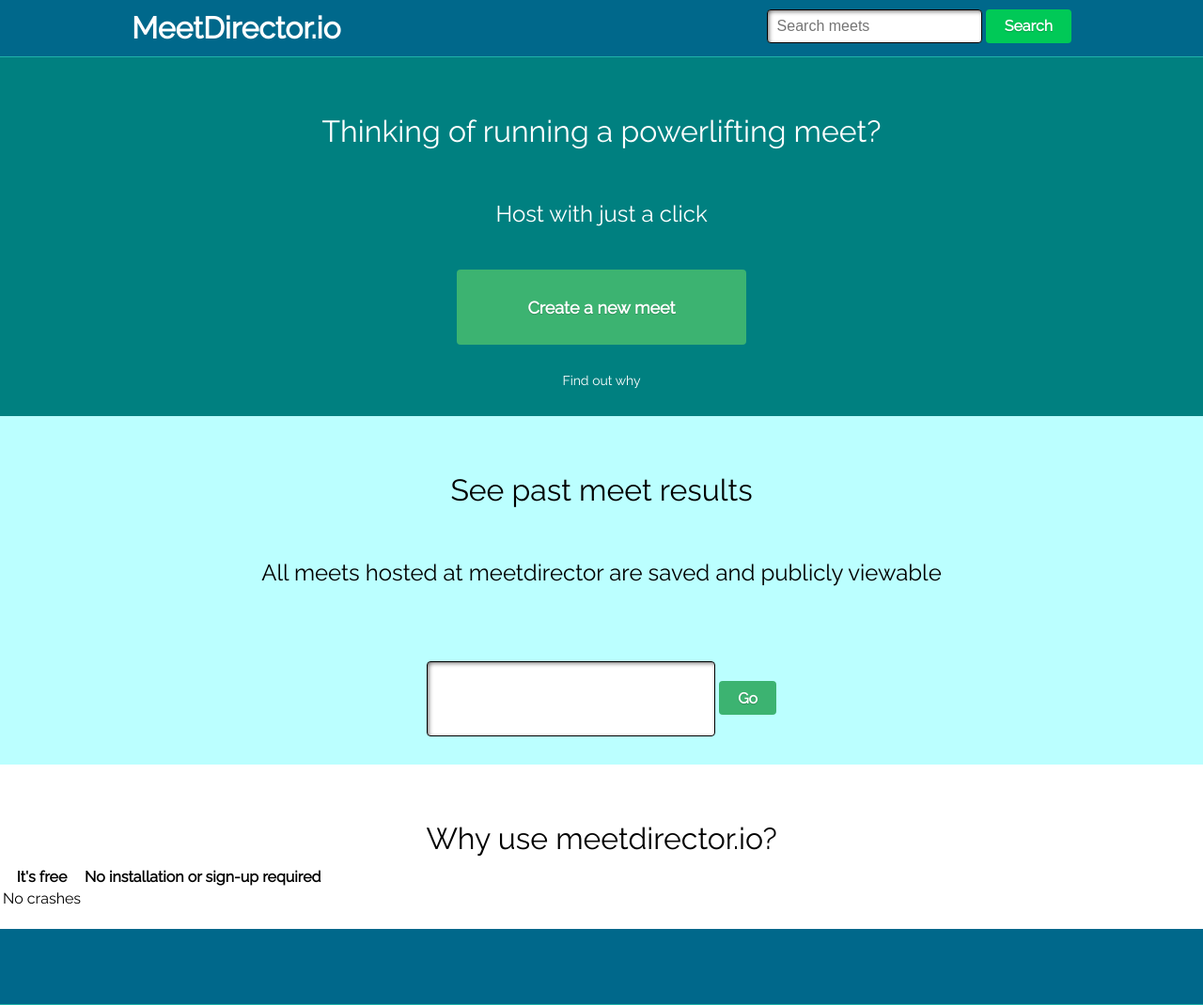
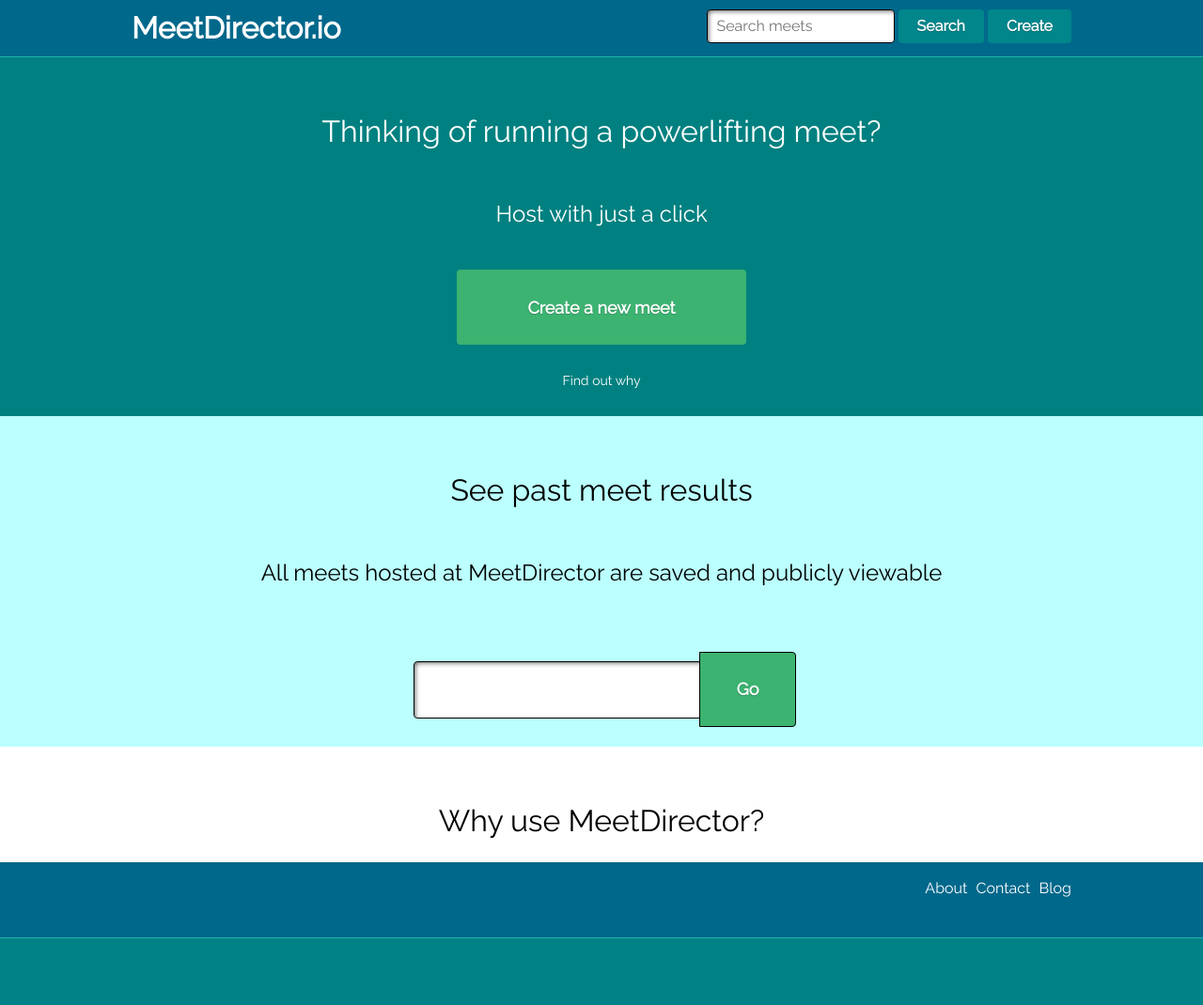
Before and after one commit to MapOfVeins/meet-director, a Flask app: page / in a window 1280 px wide. Shown: the whole page at 94% size. After the commit the page ends 999 px from the top, so only its background shows below. Run offline with Flask 2, Linux system fonts and the light colour scheme; some libraries are stand-ins or nearby versions.

Commit message:
Styling changes, remove unneeded files

```diff
--- a/app/static/css/base.css
+++ b/app/static/css/base.css
@@ -4,28 +4,12 @@
 input[type=text] {
   border: 1px solid black;
   border-radius: 4px;
+  font-family: 'Raleway', sans-serif;
   min-height: 36px;
-  padding: 4px 10px;
+  padding: 7px 10px;
   box-shadow: inset 2px 2px 5px -1px rgba(0, 0, 0, 0.6); }
   input[type=text]:focus {
     border: 1px solid black; }
-
-.green-btn {
-  background-color: #00C957;
-  border-radius: 4px;
-  border: none;
-  min-height: 36px;
-  color: white;
-  font-size: 16px;
-  font-weight: 600;
-  padding: 8px 20px;
-  text-shadow: 0 1px 1px rgba(0, 0, 0, 0.2);
-  transition: background .5s ease-in-out;
-  font-family: 'Raleway', sans-serif; }
-  .green-btn:hover {
-    cursor: pointer;
-    background-color: #00b54e;
-    transition: background .5s ease-in-out; }
 
 .turq-btn {
   background-color: #3CB371;
@@ -37,12 +21,29 @@
   font-weight: 600;
   padding: 8px 20px;
   text-shadow: 0 1px 1px rgba(0, 0, 0, 0.2);
-  transition: background .5s ease-in-out;
+  transition: background .2s ease-in-out;
   font-family: 'Raleway', sans-serif; }
   .turq-btn:hover {
     cursor: pointer;
-    background-color: #37a467;
-    transition: background .5s ease-in-out; }
+    background-color: #349c63;
+    transition: background .2s ease-in-out; }
+
+.blue-btn {
+  background-color: #00868B;
+  border-radius: 4px;
+  border: none;
+  min-height: 36px;
+  color: white;
+  font-size: 16px;
+  font-weight: 600;
+  padding: 8px 20px;
+  text-shadow: 0 1px 1px rgba(0, 0, 0, 0.2);
+  transition: background .2s ease-in-out;
+  font-family: 'Raleway', sans-serif; }
+  .blue-btn:hover {
+    cursor: pointer;
+    background-color: #00696c;
+    transition: background .2s ease-in-out; }
 
 /**
  * Module for styling headers and footers on pages.
@@ -80,15 +81,22 @@
     color: white;
     text-decoration: none;
     cursor: pointer;
-    transition: color .5s ease-in-out,text-shadow .5s ease-in-out; }
+    transition: color .2s ease-in-out,text-shadow .2s ease-in-out; }
     .header-wrapper a:hover {
-      transition: color .5s ease-in-out,text-shadow .5s ease-in-out;
+      transition: color .2s ease-in-out,text-shadow .2s ease-in-out;
       color: #20B2AA; }
 
 .header-search {
   float: right;
   color: white;
   line-height: 55px; }
+
+.footer-links {
+  float: right;
+  color: white;
+  line-height: 55px; }
+  .footer-links a {
+    margin-left: 5px; }
 
 #header-meet-search {
   font-size: 16px; }
@@ -133,11 +141,20 @@
   min-width: 24%;
   min-height: 10%; }
 
-.index-search-bar {
+#index-main-search {
   margin-top: 35px;
+  font-size: 18px;
   margin-bottom: 30px;
   min-width: 24%;
-  height: 10%; }
+  padding: 18px 10px 20px 10px; }
+
+#index-main-search-btn {
+  margin: -7px;
+  height: 10%;
+  width: 8%;
+  border-radius: 0px 4px 4px 0px;
+  border: 1px solid black;
+  font-size: 18px; }
 
 html, body {
   margin: 0;
--- a/app/static/css/sass/base.scss
+++ b/app/static/css/sass/base.scss
@@ -3,8 +3,8 @@
 $teal: #008080;
 $light-teal: #BBFFFF;
 
-$green-btn-color: #00C957;
 $turq-btn-color: #3CB371;
+$blue-btn-color: #00868B;
 
 @import 'forms';
 @import 'buttons';
--- a/app/static/css/sass/buttons.scss
+++ b/app/static/css/sass/buttons.scss
@@ -1,4 +1,4 @@
-@mixin primary-btn($color:$green-btn-color) {
+@mixin primary-btn($color:$turq-btn-color) {
     background-color: $color;
     border-radius: 4px;
     border: none;
@@ -8,20 +8,20 @@
     font-weight: 600;
     padding: 8px 20px;
     text-shadow: 0 1px 1px rgba(0, 0, 0, 0.2);
-    transition: background .5s ease-in-out;
+    transition: background .2s ease-in-out;
     font-family: 'Raleway', sans-serif;
 
     &:hover {
         cursor: pointer;
-        background-color: darken($color, 4%);
-        transition: background .5s ease-in-out;
+        background-color: darken($color, 6%);
+        transition: background .2s ease-in-out;
     }
-}
-
-.green-btn {
-    @include primary-btn($green-btn-color);
 }
 
 .turq-btn {
     @include primary-btn($turq-btn-color);
 }
+
+.blue-btn {
+    @include primary-btn($blue-btn-color);
+}
--- a/app/static/css/sass/forms.scss
+++ b/app/static/css/sass/forms.scss
@@ -4,8 +4,9 @@
 input[type=text] {
     border: 1px solid black;
     border-radius: 4px;
+    font-family: 'Raleway', sans-serif;
     min-height: 36px;
-    padding: 4px 10px;
+    padding: 7px 10px;
     box-shadow: inset 2px 2px 5px -1px rgba(0,0,0,0.6);
 
     &:focus {
--- a/app/static/css/sass/header-footer.scss
+++ b/app/static/css/sass/header-footer.scss
@@ -41,10 +41,10 @@
         color: white;
         text-decoration: none;
         cursor: pointer;
-        transition: color .5s ease-in-out,text-shadow .5s ease-in-out;
+        transition: color .2s ease-in-out,text-shadow .2s ease-in-out;
 
         &:hover {
-            transition: color .5s ease-in-out,text-shadow .5s ease-in-out;
+            transition: color .2s ease-in-out,text-shadow .2s ease-in-out;
             color: $light-blue-bg-color;
         }
     }
@@ -56,6 +56,16 @@
     line-height: 55px;
 }
 
+.footer-links {
+    float: right;
+    color: white;
+    line-height: 55px;
+
+    a {
+        margin-left: 5px;
+    }
+}
+
 #header-meet-search {
     font-size: 16px;
 }
--- a/app/static/css/sass/index.scss
+++ b/app/static/css/sass/index.scss
@@ -49,9 +49,19 @@
     min-height: 10%;
 }
 
-.index-search-bar {
+#index-main-search {
     margin-top: 35px;
+    font-size: 18px;
     margin-bottom: 30px;
     min-width: 24%;
+    padding: 18px 10px 20px 10px;
+}
+
+#index-main-search-btn {
+    margin: -7px;
     height: 10%;
+    width: 8%;
+    border-radius: 0px 4px 4px 0px;
+    border: 1px solid black;
+    font-size: 18px;
 }
--- a/app/templates/index.html
+++ b/app/templates/index.html
@@ -20,7 +20,8 @@
                             class="header-input"
                             id="header-meet-search"
                             placeholder="Search meets">
-                        <button class="green-btn">Search</button>
+                        <button class="blue-btn">Search</button>
+                        <button class="blue-btn">Create</button>
                     </div>
                 </div>
             </header>
@@ -34,35 +35,28 @@
 
                 <div class="index-easy-search">
                     <h2>See past meet results</h2>
-                    <h3>All meets hosted at meetdirector are saved and publicly viewable</h3>
+                    <h3>All meets hosted at MeetDirector are saved and publicly viewable</h3>
                     <input
                         type="text"
-                        class="index-search-bar"
                         id="index-main-search">
-                        <button class="turq-btn">Go</button>
+                        <button class="turq-btn" id="index-main-search-btn">Go</button>
                 </div>
 
                 <div class="index-easy-to-use">
-                    <h2>Why use meetdirector.io?</h2>
-                    <table>
-                        <tr>
-                            <th>It's free</th>
-                            <th>No installation or sign-up required</th>
-                        </tr>
-                        <tr>
-                            <td>No crashes</td>
-                            <td></td>
-                        </tr>
-                        <tr>
-                            <td></td>
-                            <td></td>
-                        </tr>
-                    </table>
+                    <h2>Why use MeetDirector?</h2>
                 </div>
             </div>
             <div class="push"></div>
         </div>
-        <footer class="footer"></footer>
+        <footer class="footer">
+            <div class="header-wrapper">
+                <div class="footer-links">
+                    <a href="/about">About</a>
+                    <a href="/contact">Contact</a>
+                    <a href="/blog">Blog</a>
+                </div>
+            </div>
+        </footer>
 
         <!-- AngularJS -->
         <script src="static/js/vendor/angular.js"></script>
--- a/app/views.py
+++ b/app/views.py
@@ -6,3 +6,13 @@
 @app.route('/index')
 def index():
     return make_response(open('app/templates/index.html').read())
+
+
+@app.route('/about')
+def about():
+    pass
+
+
+@app.route('/contact')
+def contact():
+    pass
```
Also changed, not shown: 3 other files.
